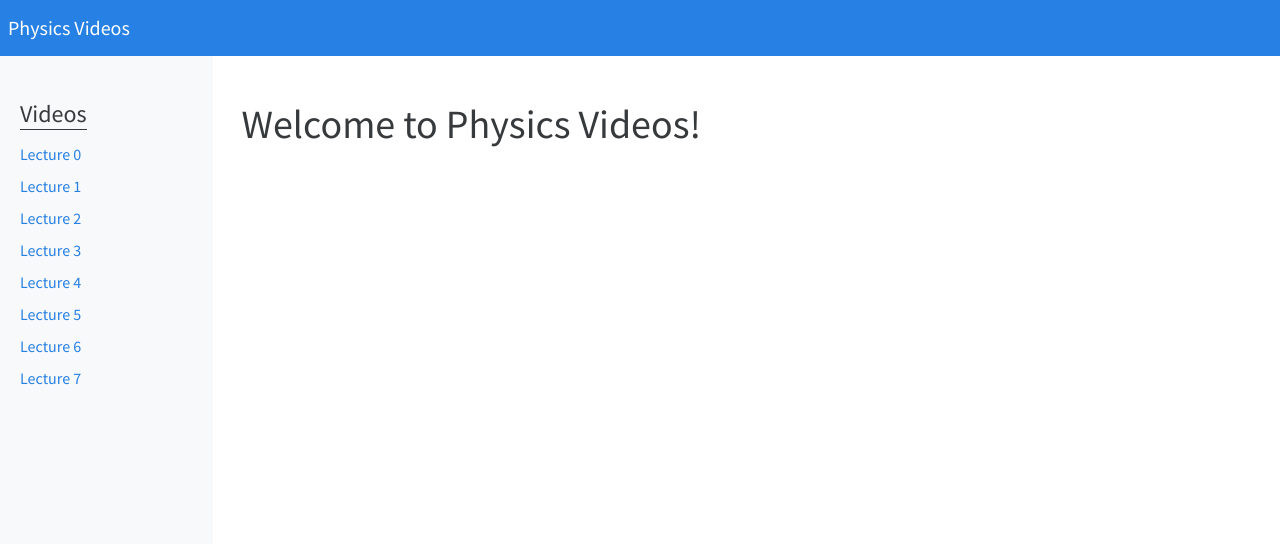
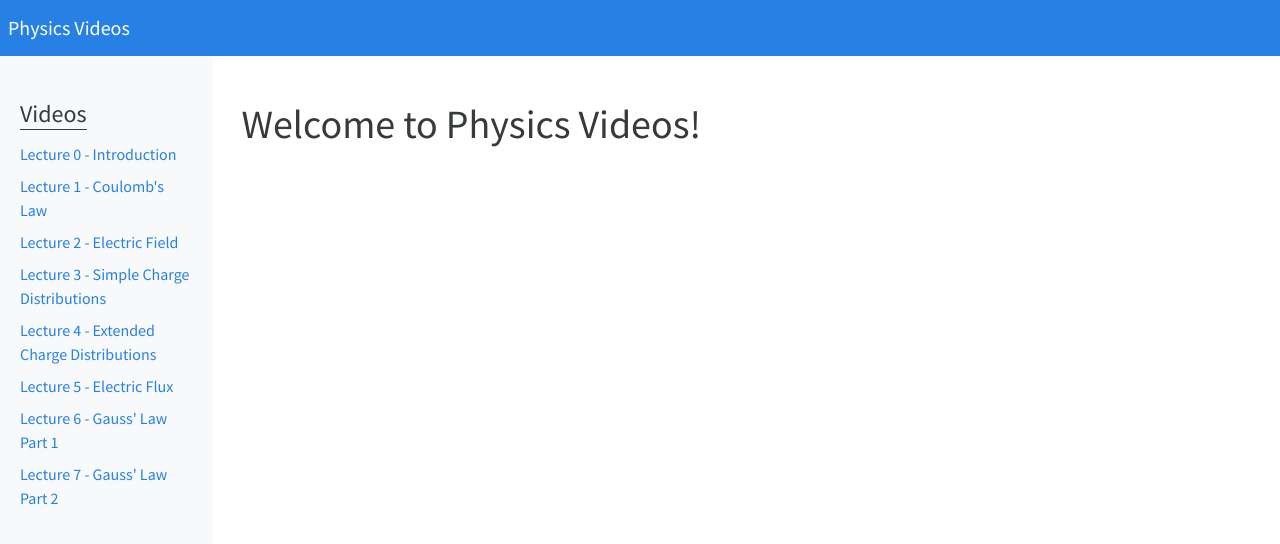
Before and after one commit to delta-12/physics-videos, a React (Create React App) app: page / in a window 1280 px wide. Shown: the top 544 px of the page. Built offline with nearby package versions, Linux system fonts and the light colour scheme.

Commit message:
add lecture titles

```diff
--- a/public/videos.json
+++ b/public/videos.json
@@ -2,6 +2,7 @@
     "lectures": [
         {
             "number": 0,
+            "title": "Lecture 0 - Introduction",
             "videos": [
                 {
                     "name": "Four Fundamental Forces",
@@ -19,6 +20,7 @@
         },
         {
             "number": 1,
+            "title": "Lecture 1 - Coulomb's Law",
             "videos": [
                 {
                     "name": "Two Types of Charge",
@@ -56,6 +58,7 @@
         },
         {
             "number": 2,
+            "title": "Lecture 2 - Electric Field",
             "videos": [
                 {
                     "name": "Definitions",
@@ -73,6 +76,7 @@
         },
         {
             "number": 3,
+            "title": "Lecture 3 - Simple Charge Distributions",
             "videos": [
                 {
                     "name": "Approximating Small Values",
@@ -94,6 +98,7 @@
         },
         {
             "number": 4,
+            "title": "Lecture 4 - Extended Charge Distributions",
             "videos": [
                 {
                     "name": "Setting Up an Integration",
@@ -115,6 +120,7 @@
         },
         {
             "number": 5,
+            "title": "Lecture 5 - Electric Flux",
             "videos": [
                 {
                     "name": "Flux",
@@ -136,6 +142,7 @@
         },
         {
             "number": 6,
+            "title": "Lecture 6 - Gauss' Law Part 1",
             "videos": [
                 {
                     "name": "Choosing a Gaussian Surface",
@@ -153,6 +160,7 @@
         },
         {
             "number": 7,
+            "title": "Lecture 7 - Gauss' Law Part 2",
             "videos": [
                 {
                     "name": "Spherical Symmetry",
--- a/src/App.js
+++ b/src/App.js
@@ -44,8 +44,8 @@ export default class App extends Component {
   }
 
   render() {
-    let lectureLinks = this.state.videoData.map(l => <li key={l.number} id={l.number} className="nav-item justify-content-between align-items-center px-2 mt-1 mb-1"><Link to={"/lecture"+l.number} style={{ textDecoration: "none" }}>{"Lecture " + l.number}</Link></li>)
-    let lectures = this.state.videoData.map(l => <Videos windowWidth={this.state.windowWidth} key={l.number} title={"Lecture " + l.number} videos={l.videos} links={lectureLinks} />)
+    let lectureLinks = this.state.videoData.map(l => <li key={l.number} id={l.number} className="nav-item justify-content-between align-items-center px-2 mt-1 mb-1"><Link to={"/lecture"+l.number} style={{ textDecoration: "none" }}>{l.title}</Link></li>)
+    let lectures = this.state.videoData.map(l => <Videos windowWidth={this.state.windowWidth} key={l.number} title={l.title} videos={l.videos} links={lectureLinks} />)
     let routes = this.state.videoData.map(l => <Route key={l.number} path={"/lecture"+l.number} element={lectures[l.number]} />)
       return (
       <div>
```
Also changed, not shown: 1 other file (tests, documents, lock files or other folders).
